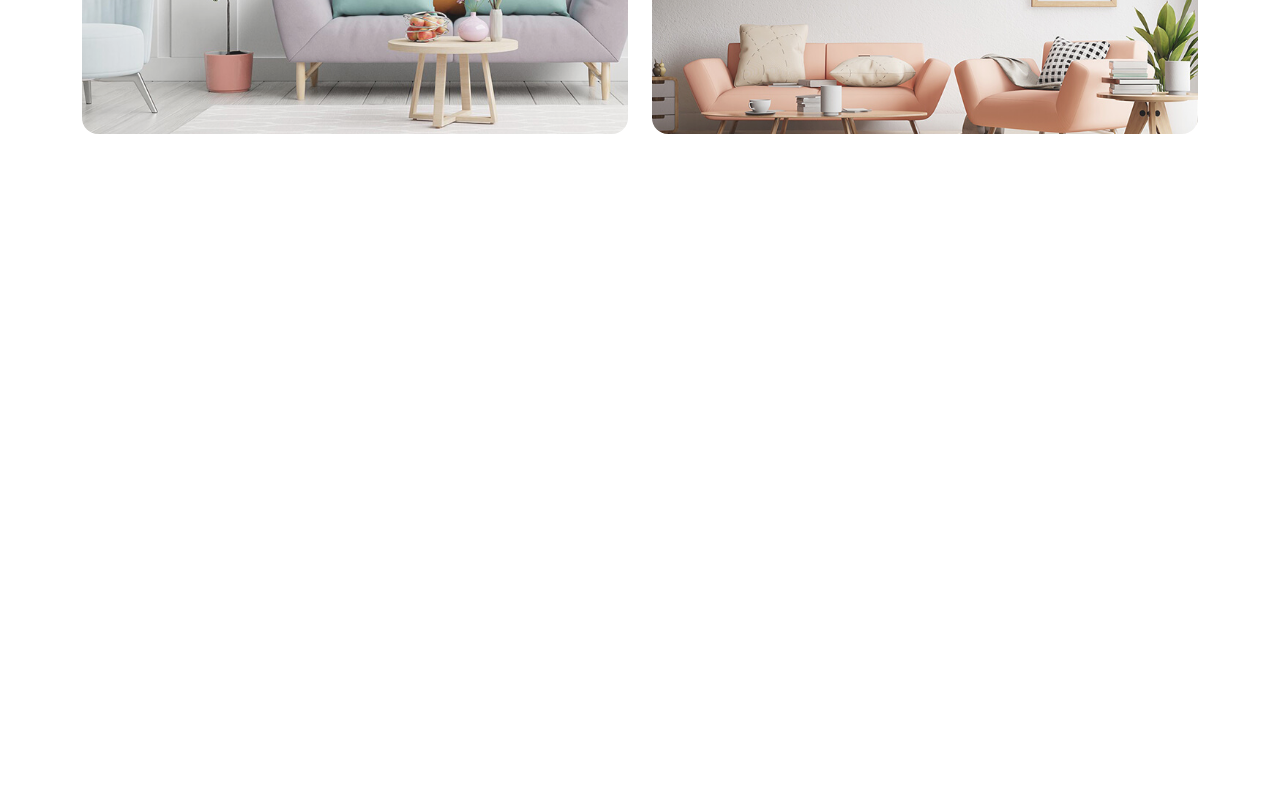
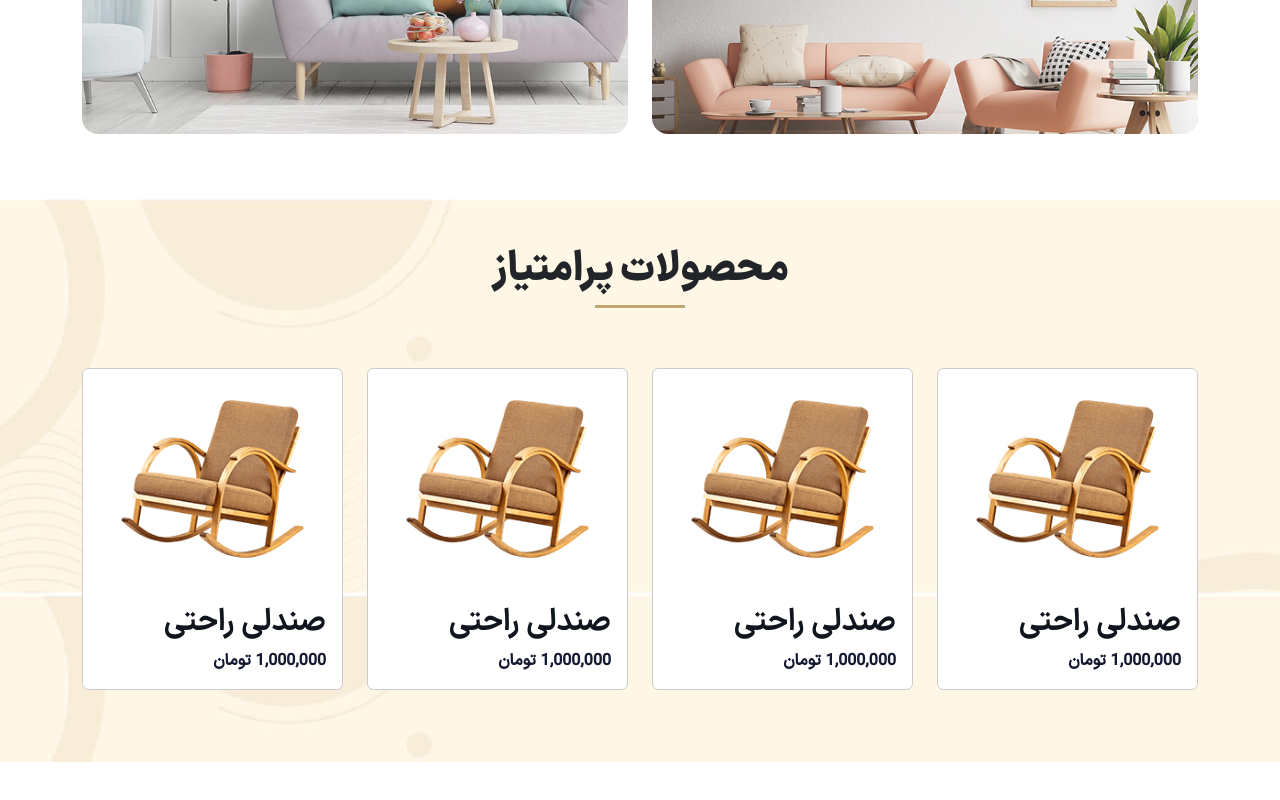
Before and after one commit to mohammadmehdidalvandii/sofast-homeShop, a Next.js app: page / in a window 1280 px wide. Shown: the part 2613-3413 px from the top of the page. Before the commit the page ends 2907 px from the top, so only its background shows below. Built offline with nearby package versions, Linux system fonts and the light colour scheme.

Commit message:
create section score for home-page

```diff
--- /dev/null
+++ b/src/app/components/template/home/Score/Score.js
@@ -0,0 +1,36 @@
+import React from 'react';
+import style from './Score.module.css';
+import Title from '@/app/components/module/Title/Title';
+import Card from '@/app/components/module/Card/Card';
+
+function Score() {
+  return (
+    <section className={style.score}>
+        <div className="container">
+            <div className="row">
+                <div className="col-12">
+                    <Title
+                        title='محصولات پرامتیاز'
+                    />
+                </div>
+            </div>
+            <div className="row mt-5">
+                <div className="col-lg-3 col-md-4 col-sm-6 col-xs-12">
+                    <Card/>
+                </div>
+                <div className="col-lg-3 col-md-4 col-sm-6 col-xs-12">
+                    <Card/>
+                </div>
+                <div className="col-lg-3 col-md-4 col-sm-6 col-xs-12">
+                    <Card/>
+                </div>
+                <div className="col-lg-3 col-md-4 col-sm-6 col-xs-12">
+                    <Card/>
+                </div>
+            </div>
+        </div>
+    </section>
+  )
+}
+
+export default Score
--- /dev/null
+++ b/src/app/components/template/home/Score/Score.module.css
@@ -0,0 +1,8 @@
+.score{
+    display: block;
+    width: 100%;
+    height: 100%;
+    margin-top: 3rem;
+    padding: 3rem 0;
+    background: url(/images/score-bg.jpg);
+}
--- a/src/app/page.js
+++ b/src/app/page.js
@@ -4,6 +4,7 @@ import Banner from './components/template/home/Banner/Banner'
 import Trending from './components/template/home/Trending/Trending'
 import Product from './components/template/home/Product/Product'
 import Order from './components/template/home/Order/Order'
+import Score from './components/template/home/Score/Score'
 
 function page() {
   return (
@@ -13,6 +14,7 @@ function page() {
       <Trending/>
       <Product/>
       <Order/>
+      <Score/>
       <br /><br /><br /><br /><br /><br />
     </>
   )
```
Also changed, not shown: public/images/score-bg.jpg (added).
